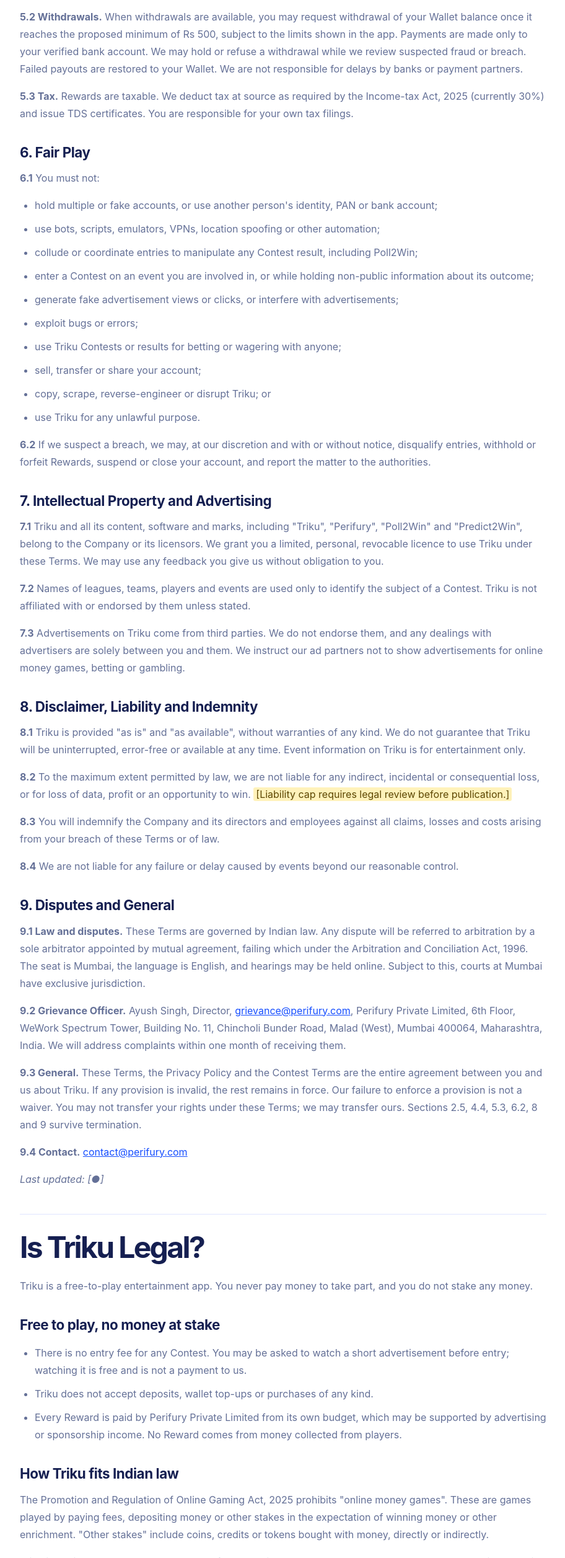
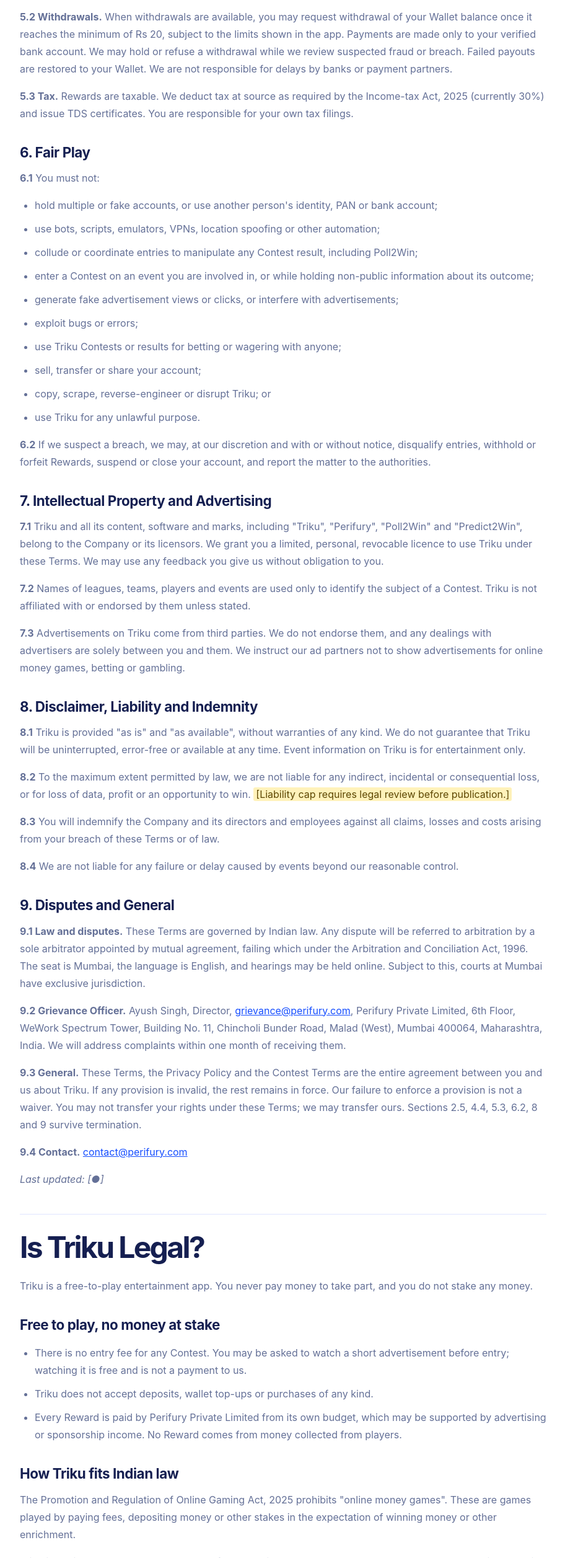
Before and after one commit to openfieldindica/triku.in, a plain HTML site: page terms-of-use.html in a window 1280 px wide. Shown: the part 2644-5157 px from the top of the page at 62% size, without its empty margins (183-1095 px from the left). Drawn offline with Linux system fonts and the light colour scheme.

Commit message:
Set cash withdrawal minimum in legal draft

```diff
--- a/terms-of-use.html
+++ b/terms-of-use.html
@@ -57,7 +57,7 @@
 <p><b>4.4 Reversals.</b> We may reverse any Reward credited in error or obtained in breach of these Terms, and recover or set off any such amount already paid to you.</p>
 <h3 id="terms-5">5. Verification, Withdrawals and Tax</h3>
 <p><b>5.1 Verification.</b> Before your first withdrawal, you must verify your identity and age (through Aadhaar offline verification or another accepted document; Aadhaar is optional), your PAN and your bank account, through our verification partners. The names must match. We may ask for more information, and may refuse or revoke verification where details do not match or appear false.</p>
-<p><b>5.2 Withdrawals.</b> When withdrawals are available, you may request withdrawal of your Wallet balance once it reaches the proposed minimum of Rs 500, subject to the limits shown in the app. Payments are made only to your verified bank account. We may hold or refuse a withdrawal while we review suspected fraud or breach. Failed payouts are restored to your Wallet. We are not responsible for delays by banks or payment partners.</p>
+<p><b>5.2 Withdrawals.</b> When withdrawals are available, you may request withdrawal of your Wallet balance once it reaches the minimum of Rs 20, subject to the limits shown in the app. Payments are made only to your verified bank account. We may hold or refuse a withdrawal while we review suspected fraud or breach. Failed payouts are restored to your Wallet. We are not responsible for delays by banks or payment partners.</p>
 <p><b>5.3 Tax.</b> Rewards are taxable. We deduct tax at source as required by the Income-tax Act, 2025 (currently 30%) and issue TDS certificates. You are responsible for your own tax filings.</p>
 <h3 id="terms-6">6. Fair Play</h3>
 <p><b>6.1</b> You must not:</p>
@@ -99,7 +99,7 @@
     <li>Every Reward is paid by Perifury Private Limited from its own budget, which may be supported by advertising or sponsorship income. No Reward comes from money collected from players.</li>
 </ul>
 <h3 id="legality-how-triku-fits-indian-law">How Triku fits Indian law</h3>
-<p>The Promotion and Regulation of Online Gaming Act, 2025 prohibits "online money games". These are games played by paying fees, depositing money or other stakes in the expectation of winning money or other enrichment. "Other stakes" include coins, credits or tokens bought with money, directly or indirectly.</p>
+<p>The Promotion and Regulation of Online Gaming Act, 2025 prohibits "online money games". These are games played by paying fees, depositing money or other stakes in the expectation of winning money or other enrichment.</p>
 <p>Triku is designed so that no player pays a fee, deposits money or puts money or any other stake at risk. On this basis, we consider that Triku is not an online money game. We will follow any determination, registration requirement or guidance issued under the Act, including by the Online Gaming Authority of India, and will update Triku and this page if needed.</p>
 <h3 id="legality-no-betting-on-triku">No betting on Triku</h3>
 <p>You cannot place a bet or wager on Triku. Our Terms of Use prohibit using Triku Contests or results as the basis for betting with anyone else.</p>
```
